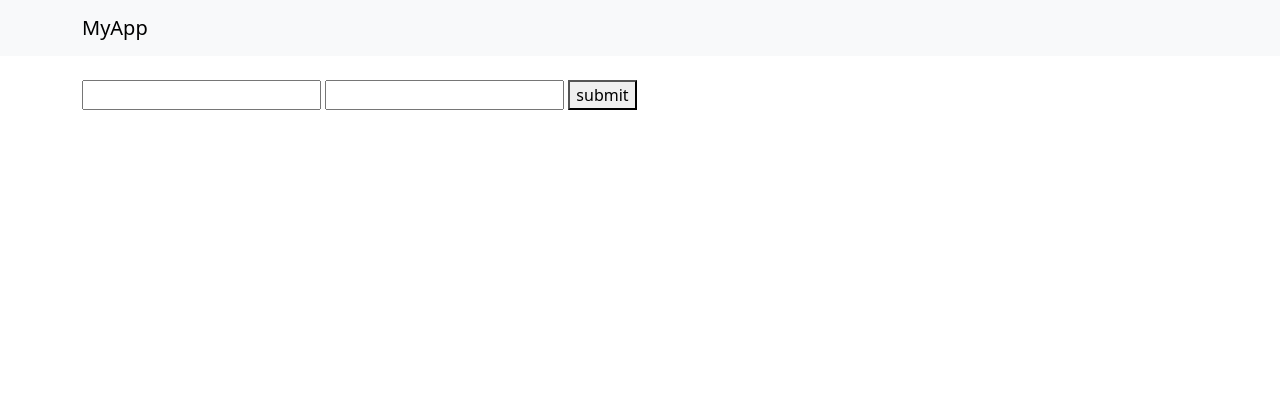
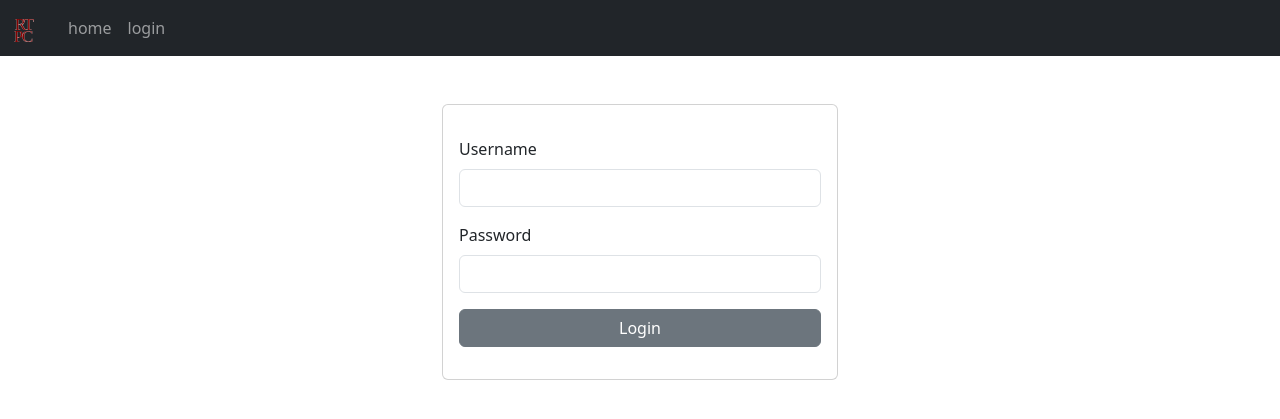
Before and after one commit to MeijeronFire/competition-backend, a FastAPI app: page /login in a window 1280 px wide. Shown: the top 419 px of the page. Run offline with FastAPI, Linux system fonts and the light colour scheme; parts of the project's set-up code (start-up, migrations or seed data) failed here and were passed over.

Commit message:
added auth

```diff
--- a/app/auth/crypt.py
+++ b/app/auth/crypt.py
@@ -2,7 +2,36 @@
 # Copyright (C) 2026 Otto Crawford
 
 import secrets
+from fastapi.requests import Request
+import csv
 
 
 def generate_csrf():
     return secrets.token_urlsafe(32)
+
+
+def validate_csrf(request: Request, csrf_token: str) -> bool:
+    csrf = request.session.get("csrf")
+    if not csrf or csrf != csrf_token:
+        return False
+    return True
+
+
+# lookup if a user is in the csv file
+def is_user(username: str) -> bool:
+    with open("users.csv", "r") as f:
+        reader = csv.DictReader(f)
+        for row in reader:
+            if row["username"] == username:
+                return True
+    return False
+
+
+# lookup if a password is correct, assuming user exists
+def validate_password(username: str, password: str) -> bool:
+    with open("users.csv", "r") as f:
+        reader = csv.DictReader(f)
+        for row in reader:
+            if row["username"] == username:
+                return row["password"] == password
+    raise Exception("Provided user does not exist!")
--- a/app/models/verify.py
+++ b/app/models/verify.py
@@ -12,3 +12,9 @@ class BaseMessage(BaseModel):
 class RegisterPacket(BaseMessage):
     action: str = "register"
     name: str
+
+
+class LoginForm(BaseModel):
+    username: str
+    password: str
+    csrf: str
--- a/app/routes/httproutes.py
+++ b/app/routes/httproutes.py
@@ -1,30 +1,37 @@
 # SPDX-License-Identifier: GPL-3.0-or-later
 # Copyright (C) 2026 Otto Crawford
 
-from fastapi import APIRouter, Request
+from fastapi import APIRouter, Form, Request
 from fastapi.templating import Jinja2Templates
 from fastapi.responses import HTMLResponse, RedirectResponse, FileResponse
 
 # for our HTTP routing
-from app.auth.session import get_current_user, is_authenticated
-from app.auth.crypt import generate_csrf
+from app.auth.session import is_authenticated
+from app.auth.crypt import generate_csrf, validate_csrf, is_user, validate_password
+
+# for the form models
+from app.models.verify import LoginForm
+
+from typing import Annotated
+
 router = APIRouter()
 
 templates = Jinja2Templates(directory="templates")
 
+
 # HTML endpoint
-
-
 @router.get("/", response_class=HTMLResponse)
 async def home(request: Request):
     if not is_authenticated(request):
-        return RedirectResponse(url=request.url_for("login"))
+        return RedirectResponse(url=request.url_for("login"), status_code=303)
 
     # logic if logged in
+    request.session["csrf"] = generate_csrf()
     return templates.TemplateResponse("home.html", {
         "request": request,
         "title": "FastAPI Game",
-        "stats": request.app.state.rMgr
+        "stats": request.app.state.rMgr,
+        "csrf": request.session["csrf"]
     })
     # return "Raaaah"
 
@@ -39,21 +46,52 @@ async def login(request: Request):
     request.session["csrf"] = generate_csrf()
     return templates.TemplateResponse("login.html", {
         "request": request,
-        "csrf": request.session["csrf"]
+        "csrf": request.session["csrf"],
+        "errors": None
     })
 
 
 @router.post("/login", response_class=HTMLResponse)
-async def loginForm(
-    request: Request
-):
-    return RedirectResponse(url=request.url_for("home"))
+async def loginForm(request: Request, data: Annotated[LoginForm, Form()]):
+    # first we check if the csrf tokens are correct
+    errors: dict[str, str] = {}
+
+    if not validate_csrf(request, data.csrf):
+        errors["csrf"] = "Invalid session. Refresh the page"
+
+    if not is_user(data.username):
+        errors["username"] = "Username does not exist"
+    elif not validate_password(data.username, data.password):
+        errors["password"] = "Password is not correct!"
+
+    # TODO: display errors to the user
+    if errors:
+        request.session["csrf"] = generate_csrf()
+        return templates.TemplateResponse("login.html", {
+            "request": request,
+            "csrf": request.session["csrf"],
+            "errors": errors
+        })
+
+    print("Login OK!")
+    request.session["user"] = data.username
+    return RedirectResponse(url=request.url_for("home"), status_code=303)
+
+
+@router.post("/logout")
+def logout(request: Request, csrf: Annotated[str, Form()]):
+    # if the CSRF token is incorrect -> untrusted request
+    if not validate_csrf(request, csrf):
+        return RedirectResponse(url=request.url_for("home"), status_code=303)
+    # if it is correct -> we clear everything
+    request.session.clear()
+    return RedirectResponse(url=request.url_for("login"), status_code=303)
 
 
 @router.get("/dashboard")
 async def dashboard(request: Request):
     if not is_authenticated(request):
-        return RedirectResponse(url=request.url_for("login"))
+        return RedirectResponse(url=request.url_for("login"), status_code=303)
     return {"user": request.session["user"]}
 
 # to allow anyone to see the icon, not that important
--- a/templates/base.html
+++ b/templates/base.html
@@ -12,9 +12,34 @@
 
 <body>
 
-    <nav class="navbar navbar-expand-lg navbar-light bg-light">
-        <div class="container">
-            <a class="navbar-brand" href="#">MyApp</a>
+    <nav class="navbar navbar-expand-lg navbar-dark bg-dark">
+        <div class="container-fluid">
+            <a class="navbar-brand" href="/">
+                <img src="/static/logo.svg" alt="logo" width="24" height="24" class="me-2"></a>
+            <div class="collapse navbar-collapse">
+                <ul class="navbar-nav me-auto mb-2 mb-lg-0">
+                    <li class="nav-item">
+                        <a class="nav-link" href="/">home</a>
+                    </li>
+                    {% if request.session.get("user") %}
+                    <li class="nav-item">
+                        <form method="post" action="/logout" class="d-inline">
+
+                            <input type="hidden" name="csrf" value="{{ csrf }}">
+
+                            <button type="submit" class="nav-link">
+                                logout
+                            </button>
+
+                        </form>
+                    </li>
+                    {% else %}
+                    <li class="nav-item">
+                        <a class="nav-link" href="/login">login</a>
+                    </li>
+                    {% endif %}
+                </ul>
+            </div>
         </div>
     </nav>
 
--- a/templates/login.html
+++ b/templates/login.html
@@ -1,11 +1,38 @@
 {% extends "base.html" %}
 {% block title %}Login{% endblock %}
 {% block content%}
-<form method="post">
-    <input type="hidden" name="csrf" value="{{ csrf }}">
-    <input name="username">
-    <input type="password" name="password">
+<div class="container mt-5" style="max-width: 420px;">
+    <div class="card shadow=sm">
+        <div class="card-body">
 
-    <button type="submit">submit</button>
-</form>
+            <form method="post" class="mt-3">
+
+                <input type="hidden" name="csrf" value="{{ csrf }}">
+                {% if errors and errors.get("csrf") %}
+                <div class="alert alert-warning mb-3">{{ errors.get("csrf") }}</div>
+                {% endif %}
+
+                <div class="mb-3">
+                    <label class="form-label">Username</label>
+                    <input name="username" class="form-control">
+                </div>
+                {% if errors and errors.get("username") %}
+                <div class="alert alert-danger py-2 mb-3">{{ errors.get("username") }}</div>
+                {% endif %}
+
+                <div class="mb-3">
+                    <label class="form-label">Password</label>
+                    <input type="password" name="password" class="form-control">
+                </div>
+                {% if errors and errors.get("password") %}
+                <div class="alert alert-danger py-2 mb-3">{{ errors.get("password") }}</div>
+                {% endif %}
+
+                <p>
+                    <button class="btn btn-secondary w-100" type="submit">Login</button>
+                </p>
+            </form>
+        </div>
+    </div>
+</div>
 {% endblock %}
--- /dev/null
+++ b/users.csv
@@ -0,0 +1,3 @@
+username,password
+foo,bar
+anker,jeff
```
Also changed, not shown: static/logo.svg (added).
